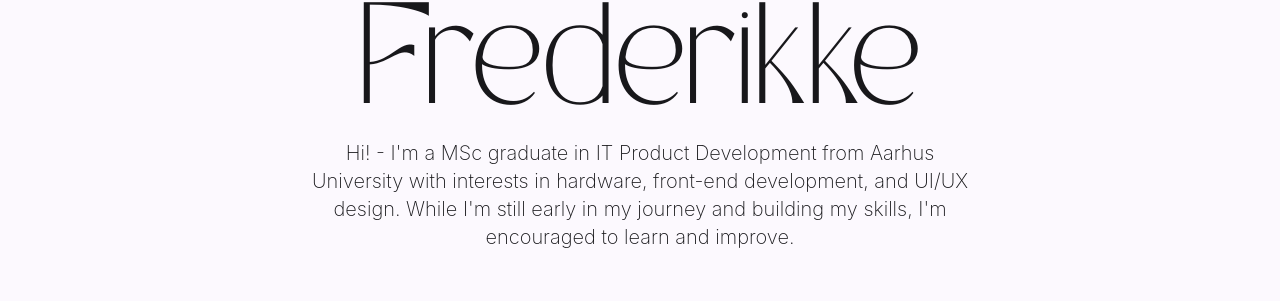
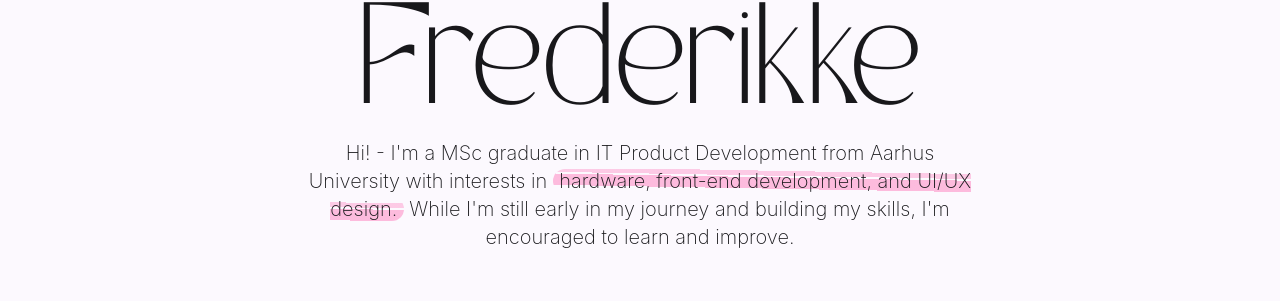
Before and after one commit to FrederikkeJohansen/portfolio, a React (Vite) app in the folder coolPortfolio/: page / in a window 1280 px wide. Shown: the part 165-466 px from the top of the page. Built offline with nearby package versions, Linux system fonts and the light colour scheme.

Commit message:
Highlight added

```diff
--- a/coolPortfolio/src/components/Hero.jsx
+++ b/coolPortfolio/src/components/Hero.jsx
@@ -12,7 +12,7 @@ function Hero() {
         Frederikke
       </h1>
       <p className="text-center font-extralight text-base sm:text-lg md:text-xl lg:text-xl max-w-2xl mx-auto">
-        Hi! - I'm a MSc graduate in IT Product Development from Aarhus University with interests in hardware, front-end development, and UI/UX design. While I'm still early
+        Hi! - I'm a MSc graduate in IT Product Development from Aarhus University with interests in <span className="highlighted-text">hardware, front-end development, and UI/UX design.</span> While I'm still early
         in my journey and building my skills, I'm encouraged to learn and
         improve.
       </p>
--- a/coolPortfolio/src/styles/CustomStyles.css
+++ b/coolPortfolio/src/styles/CustomStyles.css
@@ -34,3 +34,21 @@
 .custom-fontSize {
   font-size: 0.800rem;
 }
+
+.highlighted-text {
+  background: linear-gradient(1deg,
+      rgba(255, 255, 255, 0) 0%,
+      rgba(255, 255, 255, 0) 25%,
+      #FF007B40 25%,
+      #FF007B40 60%,
+      rgba(255, 255, 255, 0) 60%,
+      rgba(255, 255, 255, 0) 65%,
+      #ff007b30 65%,
+      #ff007b30 80%,
+      rgba(255, 255, 255, 0) 80%,
+      rgba(255, 255, 255, 0) 100%);
+  padding-left: 0.4rem;
+  padding-right: 0.4rem;
+  border-radius: 5rem;
+  z-index: -1;
+}
```
